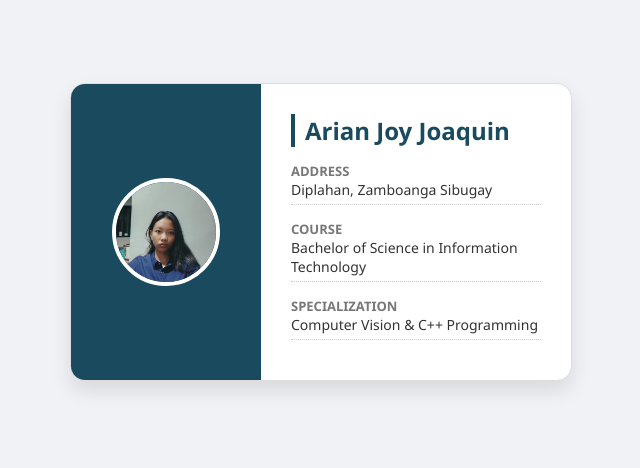
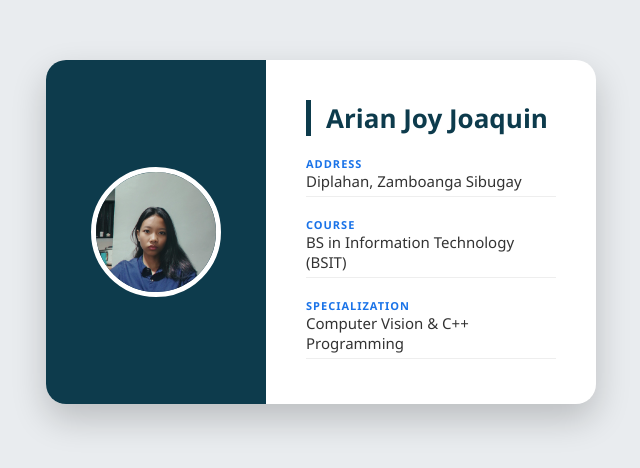
Before and after one commit to arianjoyjoaquin6-sketch/arianjoyjoaquaquin6-sketch, a plain HTML site: page index.html in a window 1280 px wide. Shown: the part 168-636 px from the top of the page, without its empty margins (319-959 px from the left). Drawn offline with Linux system fonts and the light colour scheme.

Commit message:
Update index.html

```diff
--- a/index.html
+++ b/index.html
@@ -3,62 +3,61 @@
 <head>
     <style>
         body {
-            background-color: #f0f2f5;
+            background-color: #e9ecef;
             display: flex;
             justify-content: center;
             align-items: center;
             height: 100vh;
             margin: 0;
-            font-family: 'Segoe UI', Tahoma, Geneva, Verdana, sans-serif;
+            font-family: 'Segoe UI', sans-serif;
         }
         .card {
             background-color: white;
-            width: 500px;
+            width: 550px;
             display: flex;
-            border-radius: 15px;
-            box-shadow: 0 10px 20px rgba(0,0,0,0.1);
+            border-radius: 20px;
+            box-shadow: 0 15px 35px rgba(0,0,0,0.2);
             overflow: hidden;
-            border: 1px solid #ddd;
         }
         .sidebar {
-            background-color: #1a4a5e;
-            width: 150px;
+            background-color: #0d3b4c;
+            width: 180px;
             display: flex;
-            flex-direction: column;
             align-items: center;
             justify-content: center;
             padding: 20px;
         }
         .profile-pic {
-            width: 100px;
-            height: 100px;
+            width: 120px;
+            height: 120px;
             border-radius: 50%;
-            border: 4px solid white;
+            border: 5px solid white;
             object-fit: cover;
         }
         .content {
-            padding: 30px;
+            padding: 40px;
             flex: 1;
         }
         h1 {
             margin: 0;
-            color: #1a4a5e;
-            font-size: 24px;
-            border-left: 4px solid #1a4a5e;
-            padding-left: 10px;
+            color: #0d3b4c;
+            font-size: 26px;
+            border-left: 5px solid #0d3b4c;
+            padding-left: 15px;
         }
-        .info-row {
-            margin-top: 15px;
-            font-size: 13px;
+        .label {
+            margin-top: 20px;
+            font-size: 11px;
             text-transform: uppercase;
-            color: #777;
+            color: #1a73e8;
             font-weight: bold;
+            letter-spacing: 1px;
         }
-        .info-data {
-            font-size: 14px;
+        .info {
+            font-size: 15px;
             color: #333;
-            margin-bottom: 10px;
-            border-bottom: 1px dotted #ccc;
+            margin-bottom: 5px;
+            border-bottom: 1px solid #eee;
             padding-bottom: 5px;
         }
     </style>
@@ -67,19 +66,19 @@
 
 <div class="card">
     <div class="sidebar">
-        <img src="profile.jpg" alt="Arian" class="profile-pic">
+        <img src="profile.jpg" alt="Arian Joy" class="profile-pic">
     </div>
     <div class="content">
         <h1>Arian Joy Joaquin</h1>
 
-        <div class="info-row">Address</div>
-        <div class="info-data">Diplahan, Zamboanga Sibugay</div>
+        <div class="label">Address</div>
+        <div class="info">Diplahan, Zamboanga Sibugay</div>
 
-        <div class="info-row">Course</div>
-        <div class="info-data">Bachelor of Science in Information Technology</div>
+        <div class="label">Course</div>
+        <div class="info">BS in Information Technology (BSIT)</div>
 
-        <div class="info-row">Specialization</div>
-        <div class="info-data">Computer Vision & C++ Programming</div>
+        <div class="label">Specialization</div>
+        <div class="info">Computer Vision & C++ Programming</div>
     </div>
 </div>
 
```
